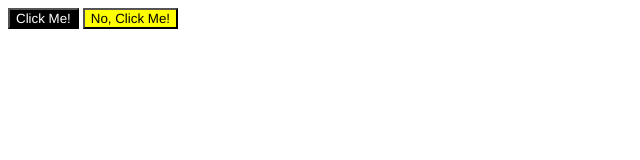
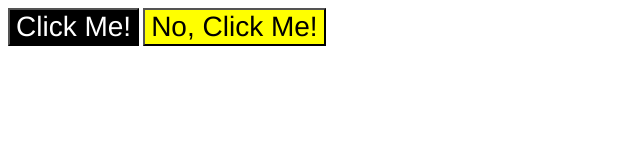
Before and after one commit to yonizs/DI-Bootcamp-Stage1, a plain HTML site: page CSS-Basics/Basic-Exercises/Exercise-3/index.html in a window 1280 px wide. Shown: the whole page, without its empty margins (0-640 px from the left). Drawn offline with Linux system fonts and the light colour scheme.

Commit message:
relevant comment

```diff
--- a/CSS-Basics/Basic-Exercises/Exercise-3/style.css
+++ b/CSS-Basics/Basic-Exercises/Exercise-3/style.css
@@ -1,5 +1,6 @@
-button {
+.click-me, .no {
  font-family: Helvetica, Times New Roman, sans-serif;
+ font-size: 28px;
 }
 .click-me {
  background-color: black;
@@ -8,4 +9,4 @@ button {
 
 .no {
  background-color: yellow;
-}cd on
+}
```
